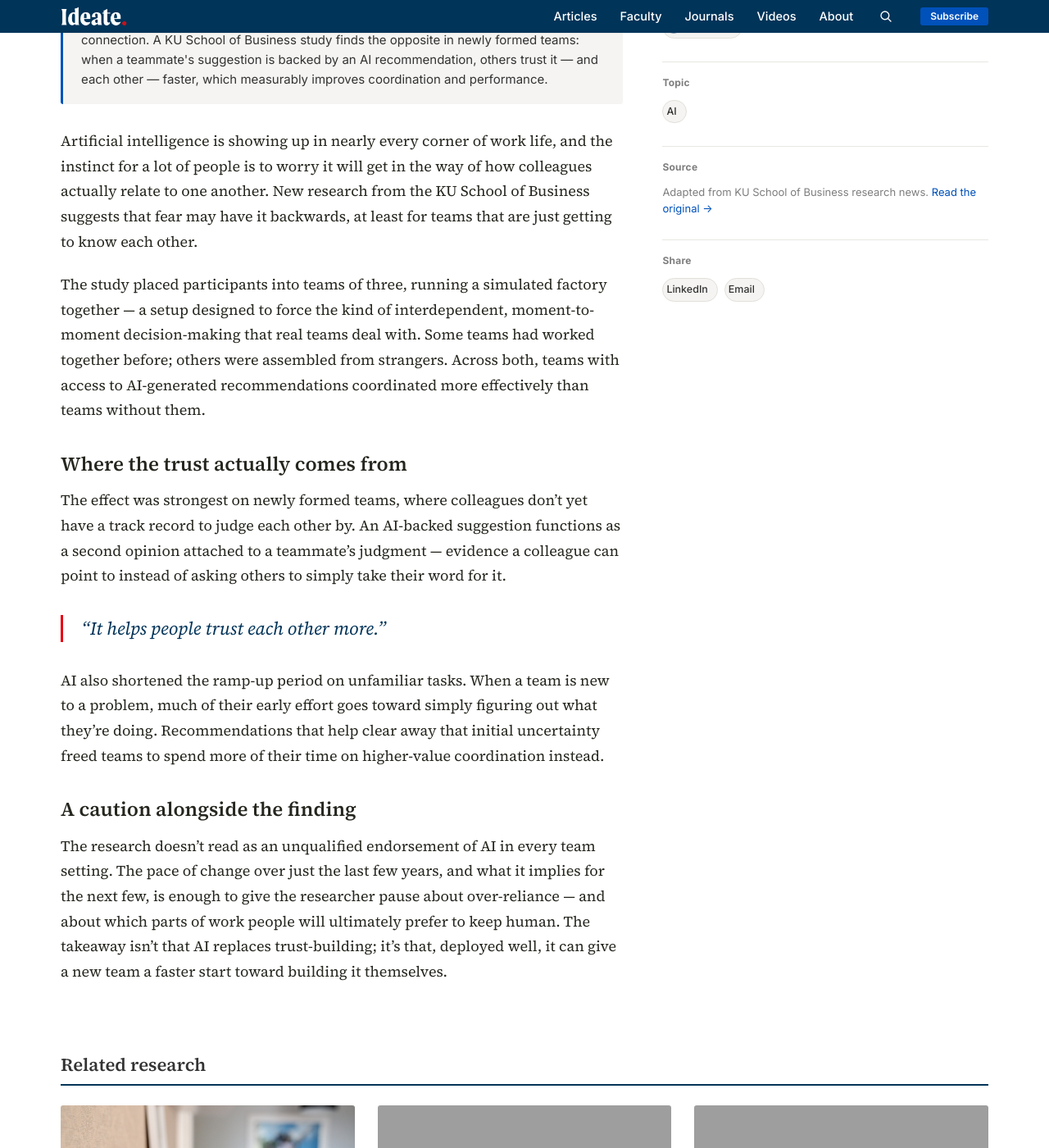
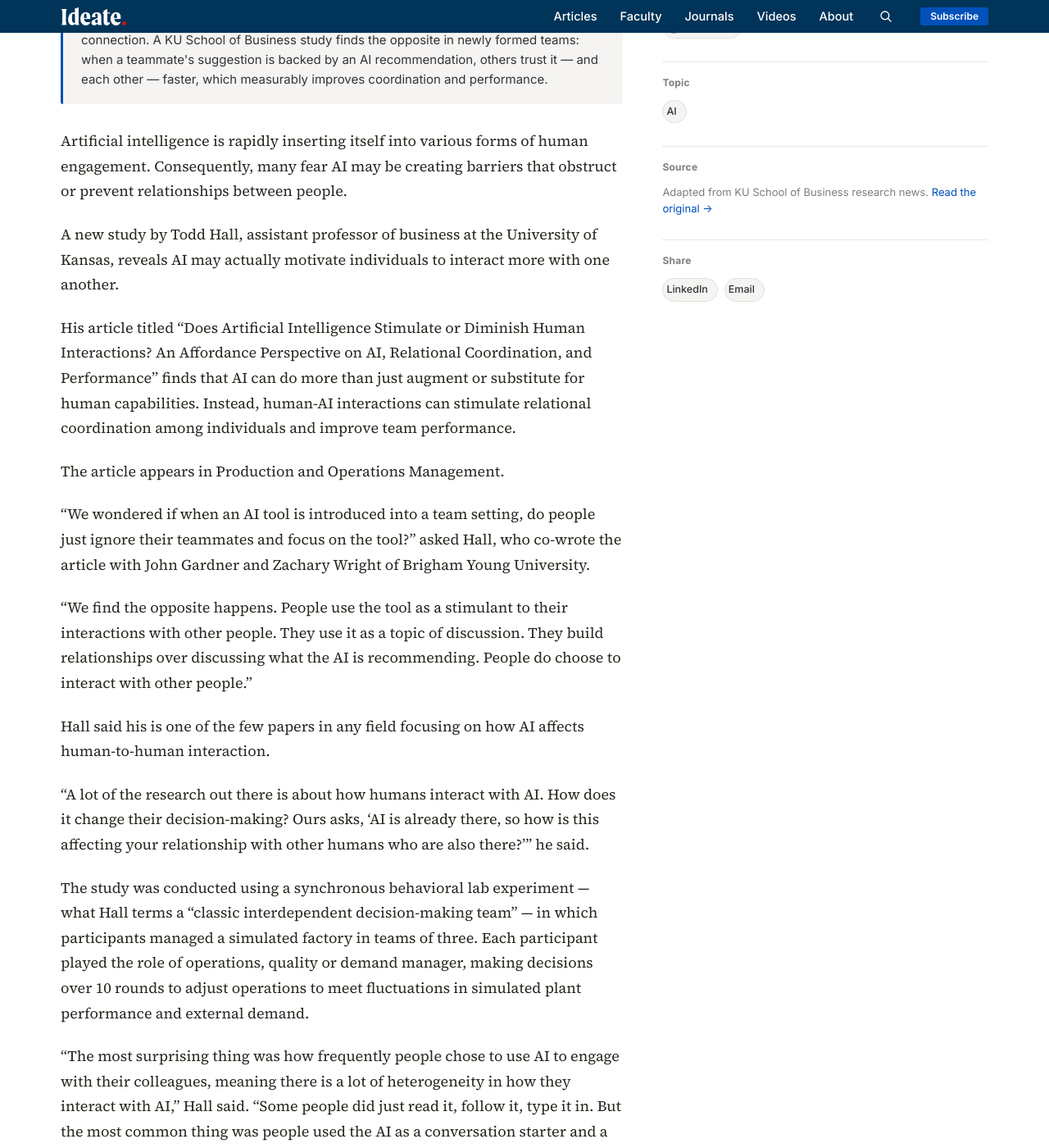
Before and after one commit to KUBschool/ideate, a Jekyll site: the page built from _articles/2026-02-02-ai-coworkers-trust.md, in a window 1280 px wide and 1400 px high, scrolled down 986 px. Shown: the whole window at 82% size. Built offline with Jekyll 4.4.1, drawn with Linux system fonts in a browser that asks for light colours; some of the changed text lies outside the part shown; grey boxes are pictures that could not be loaded.

Commit message:
Update Article “2026-02-02-ai-coworkers-trust”

```diff
--- a/_articles/2026-02-02-ai-coworkers-trust.md
+++ b/_articles/2026-02-02-ai-coworkers-trust.md
@@ -20,20 +20,40 @@ answer_box: "As AI tools spread through the workplace, many assume they'll crowd
   recommendation, others trust it — and each other — faster, which measurably
   improves coordination and performance."
 journal: Production and Operations Management
+journal_url: https://journals.sagepub.com/doi/10.1177/10591478251407777
 ---
+Artificial intelligence is rapidly inserting itself into various forms of human engagement. Consequently, many fear AI may be creating barriers that obstruct or prevent relationships between people.
 
-Artificial intelligence is showing up in nearly every corner of work life, and the instinct for a lot of people is to worry it will get in the way of how colleagues actually relate to one another. New research from the KU School of Business suggests that fear may have it backwards, at least for teams that are just getting to know each other.
+A new study by Todd Hall, assistant professor of business at the University of Kansas, reveals AI may actually motivate individuals to interact more with one another.
 
-The study placed participants into teams of three, running a simulated factory together — a setup designed to force the kind of interdependent, moment-to-moment decision-making that real teams deal with. Some teams had worked together before; others were assembled from strangers. Across both, teams with access to AI-generated recommendations coordinated more effectively than teams without them.
+His article titled “[Does Artificial Intelligence Stimulate or Diminish Human Interactions? An Affordance Perspective on AI, Relational Coordination, and Performance”](https://journals.sagepub.com/doi/10.1177/10591478251407777) finds that AI can do more than just augment or substitute for human capabilities. Instead, human-AI interactions can stimulate relational coordination among individuals and improve team performance.
 
-## Where the trust actually comes from
+The article appears in Production and Operations Management.
 
-The effect was strongest on newly formed teams, where colleagues don't yet have a track record to judge each other by. An AI-backed suggestion functions as a second opinion attached to a teammate's judgment — evidence a colleague can point to instead of asking others to simply take their word for it.
+“We wondered if when an AI tool is introduced into a team setting, do people just ignore their teammates and focus on the tool?” asked Hall, who co-wrote the article with John Gardner and Zachary Wright of Brigham Young University.
 
-> "It helps people trust each other more."
+“We find the opposite happens. People use the tool as a stimulant to their interactions with other people. They use it as a topic of discussion. They build relationships over discussing what the AI is recommending. People do choose to interact with other people.”
 
-AI also shortened the ramp-up period on unfamiliar tasks. When a team is new to a problem, much of their early effort goes toward simply figuring out what they're doing. Recommendations that help clear away that initial uncertainty freed teams to spend more of their time on higher-value coordination instead.
+Hall said his is one of the few papers in any field focusing on how AI affects human-to-human interaction.
 
-## A caution alongside the finding
+“A lot of the research out there is about how humans interact with AI. How does it change their decision-making? Ours asks, ‘AI is already there, so how is this affecting your relationship with other humans who are also there?’” he said.
 
-The research doesn't read as an unqualified endorsement of AI in every team setting. The pace of change over just the last few years, and what it implies for the next few, is enough to give the researcher pause about over-reliance — and about which parts of work people will ultimately prefer to keep human. The takeaway isn't that AI replaces trust-building; it's that, deployed well, it can give a new team a faster start toward building it themselves.
+The study was conducted using a synchronous behavioral lab experiment — what Hall terms a “classic interdependent decision-making team” — in which participants managed a simulated factory in teams of three. Each participant played the role of operations, quality or demand manager, making decisions over 10 rounds to adjust operations to meet fluctuations in simulated plant performance and external demand.
+
+“The most surprising thing was how frequently people chose to use AI to engage with their colleagues, meaning there is a lot of heterogeneity in how they interact with AI,” Hall said. “Some people did just read it, follow it, type it in. But the most common thing was people used the AI as a conversation starter and a relationship builder.”
+
+The professor observed several concrete ways in which AI can stimulate human interactions.
+
+“One is it helps people trust each other more. And this is particularly in cases like this study where the teams are new. In one of them, they have experience working together, and other ones, they’re just thrown together. ‘Do I trust what this person’s talking about?’ But if they’re telling me something that I know is backed up by AI, you’re essentially getting two opinions in one,” he said.
+
+It also assists individuals in getting past uncertainty.
+
+He said, “If you’re starting something new and don’t really know what you’re doing, a lot of your time is dedicated to just figuring things out. If you have AI to help get you past some of the hurdles of figuring out details, it can allow you to shift your focus to building relationships.”
+
+Now in his fourth year at KU, Hall studies how people organize around technologies. Before going into academia, he helped hospitals implement billing software as a project manager for Epic Systems.
+
+Despite his research interest, Hall said he understands the dangers in over-reliance on such emerging technology.
+
+“It’s easy to get to a very scary place when you realize, ‘OK, think of the last three years. OK, think of the next three years. If we improve at the same rate, things are going to become bad for all of us,’” he said.
+
+“Yes, there will be options in business and other parts of our day-to-day lives that will be taken over by AI. Ultimately, people will need to make a choice that they prefer human interaction … and I think people are going to choose humans.”
```
Also changed, not shown: other parts of _articles/2026-02-02-ai-coworkers-trust.md (+1 -1 lines).
